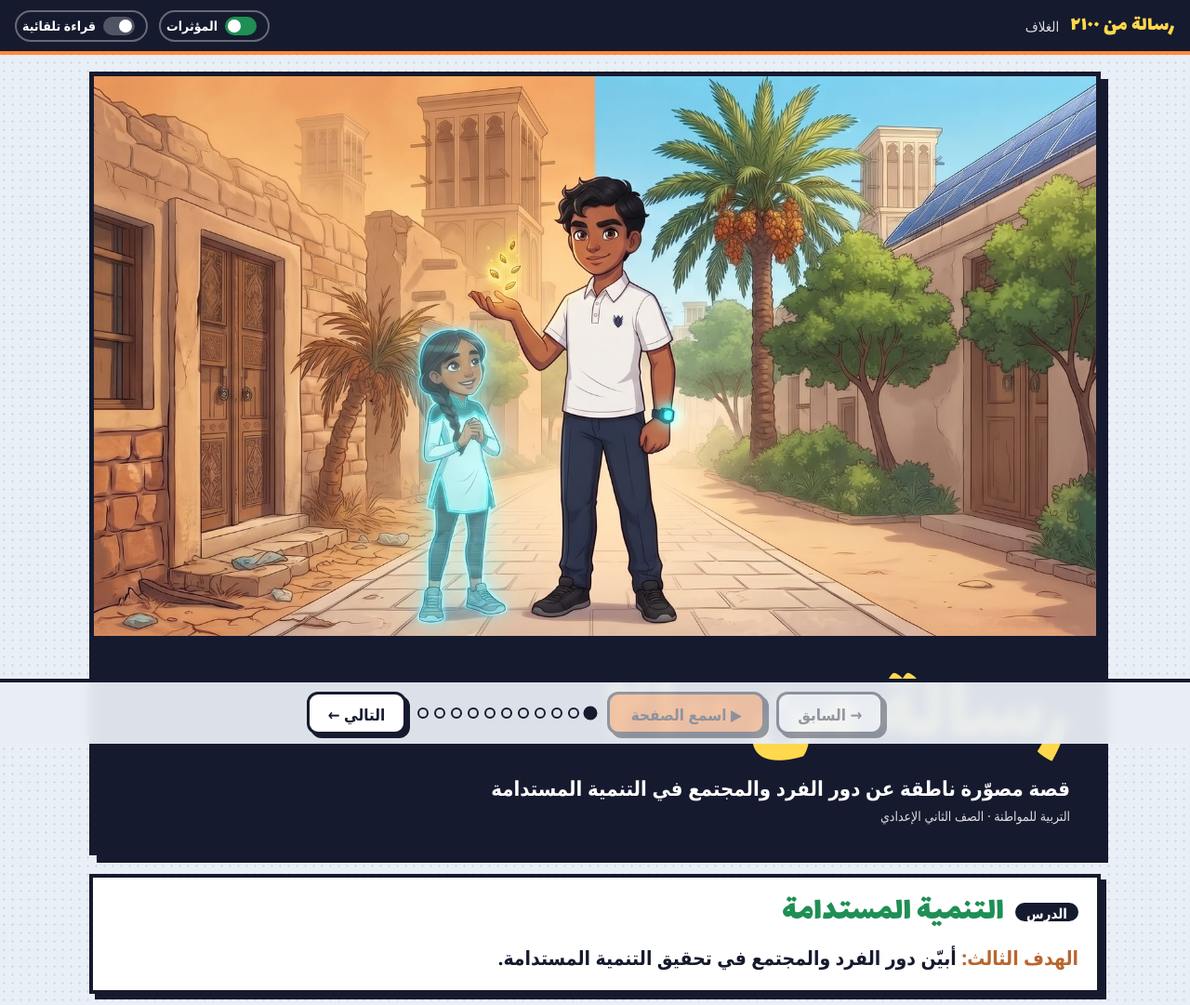
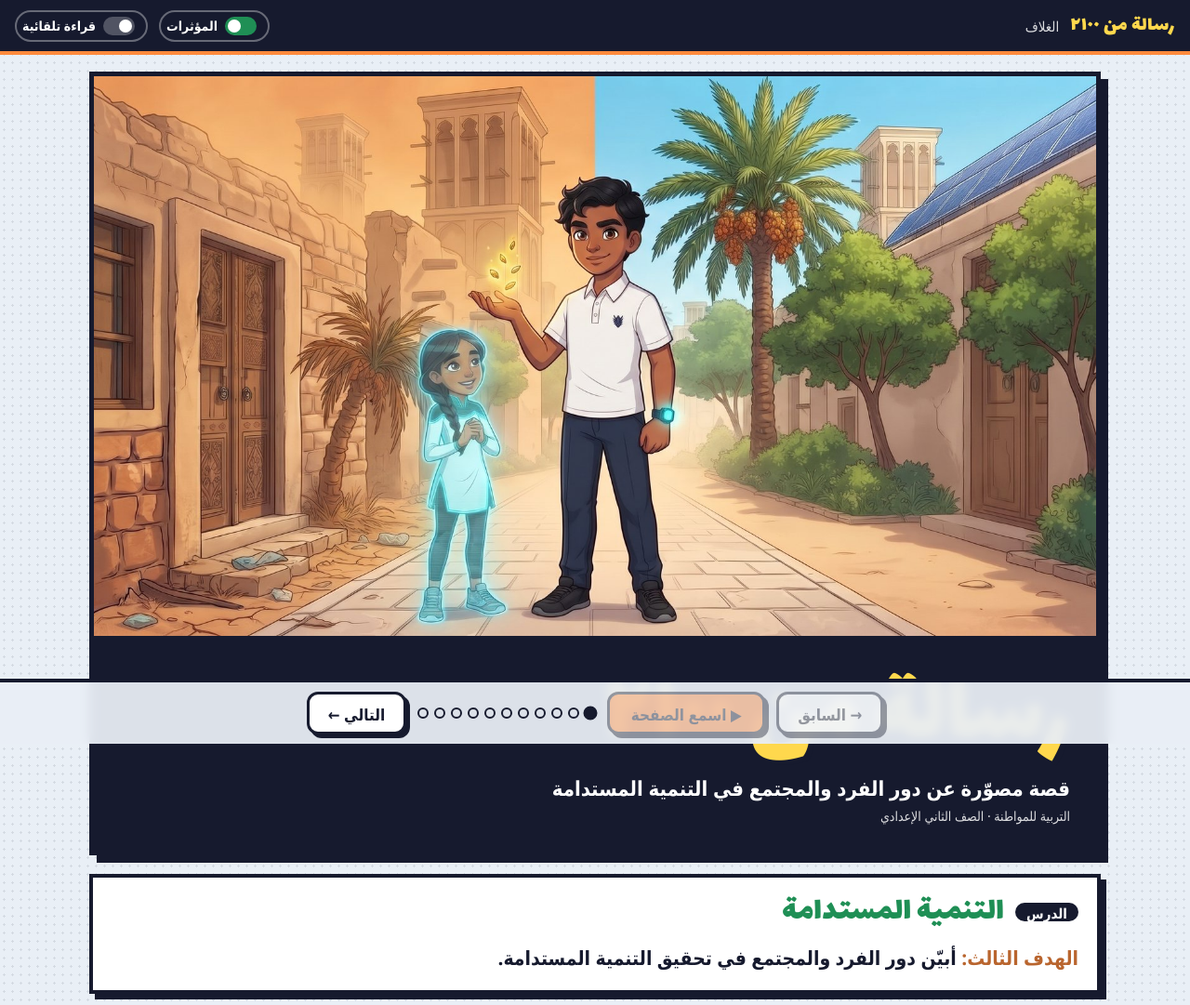
Before and after one commit to zainabdeer/risala-2100, a plain HTML site: page index.html in a window 1280 px wide. Shown: the top 1081 px of the page at 93% size. Drawn offline with Linux system fonts and the light colour scheme; a web font is replaced by a local one.

Commit message:
حذف كلمة ناطقة من الغلاف
Co-Authored-By: Claude Opus 5.5 <noreply@anthropic.com>
Claude-Session: https://claude.ai/code/session_01VXntaBR3tfc6NvoxXNo3H7

```diff
--- a/index.html
+++ b/index.html
@@ -373,7 +373,7 @@ function render(){
   const wrap=document.createElement('section'); wrap.className='page';
   if(cur===0){
     wrap.innerHTML=`<div class="cover"><div class="art"><img src="img/P00_cover.jpg" alt="سلمان يحمل أربع بذور مضيئة وبجانبه نور، وخلفهما الحيّ جافًّا في جهة وأخضر في الجهة الأخرى"></div>
-      <div class="ttl"><h1>رسالة من ٢١٠٠</h1><div class="sub">قصة مصوّرة ناطقة عن دور الفرد والمجتمع في التنمية المستدامة</div>
+      <div class="ttl"><h1>رسالة من ٢١٠٠</h1><div class="sub">قصة مصوّرة عن دور الفرد والمجتمع في التنمية المستدامة</div>
       <div class="meta">التربية للمواطنة · الصف الثاني الإعدادي</div></div></div>
       <div class="lesson"><div class="ltitle"><span>الدرس</span>التنمية المستدامة</div>
       <p class="goal"><b>الهدف الثالث:</b> أبيّن دور الفرد والمجتمع في تحقيق التنمية المستدامة.</p></div>
```
